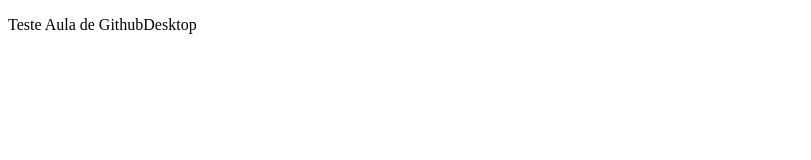
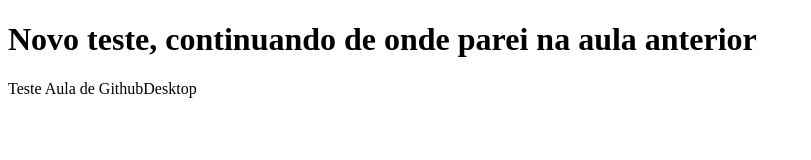
Before and after one commit to claytonsouza79/aula-teste-github, a plain HTML site: page aula-teste/index.html in a window 1280 px wide. Shown: the whole page, without its empty margins (0-811 px from the left). Drawn offline with Linux system fonts and the light colour scheme.

Commit message:
Trabalho da aula passada
Trabalho da aula passada

```diff
--- a/aula-teste/estilo/style.css
+++ b/aula-teste/estilo/style.css
@@ -3,3 +3,6 @@ body{
     padding: 0;
 
 }
+h1{
+    color: black;
+}
--- a/aula-teste/index.html
+++ b/aula-teste/index.html
@@ -6,6 +6,7 @@
     <title>Aula Teste- Uso do GithubDesktopt</title>
 </head>
 <body>
+    <h1>Novo teste, continuando de onde parei na aula anterior</h1>
     <p>Teste Aula de GithubDesktop</p>
 </body>
 </html>
```
